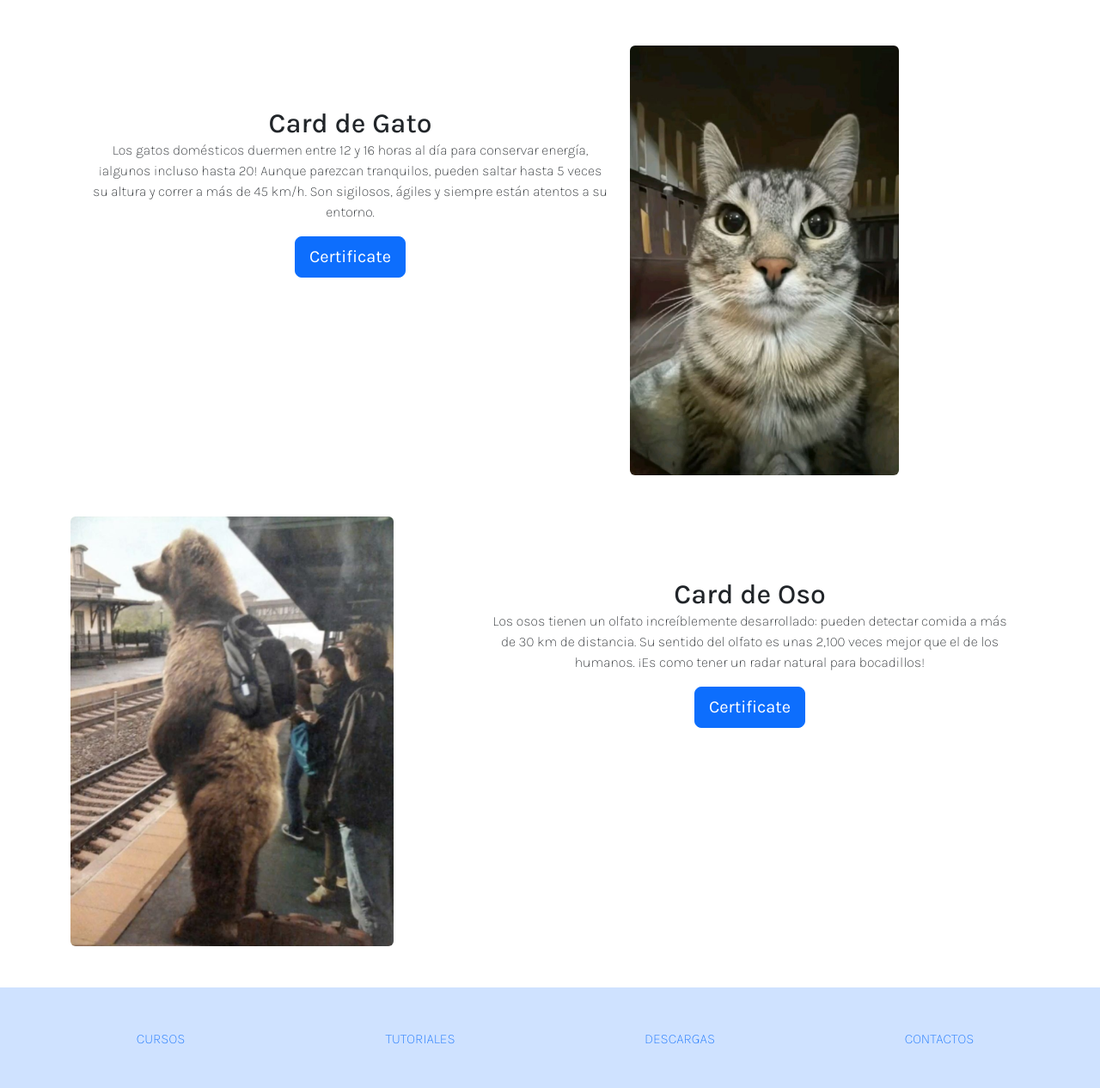
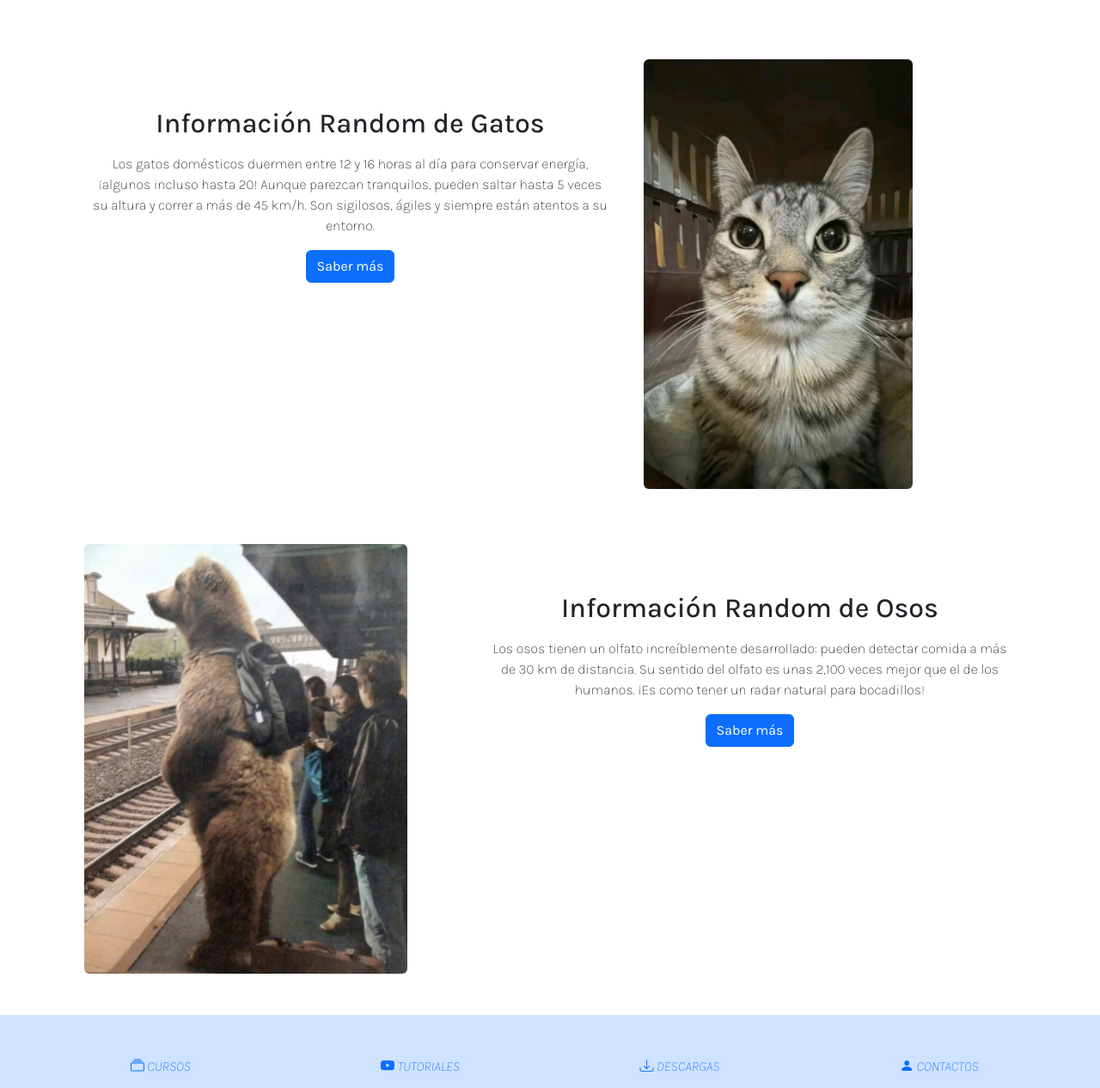
Before and after one commit to Davis26-art/Pagina_web_Bootstrap, a plain HTML site: page index.html in a window 1280 px wide. Shown: the part 1862-3128 px from the top of the page at 86% size. Drawn offline with nearby package versions, Linux system fonts and the light colour scheme.

Commit message:
Add files via upload

```diff
--- a/index.html
+++ b/index.html
@@ -10,7 +10,7 @@
 
     <link rel="stylesheet" href="styles.css">
 
-    <link rel="icon" type="image/x-icon" href="IMG/Perro Pensativo.png">
+    <link rel="icon" type="image/x-icon" href="IMG/Hamster Cel.jpg">
 
     <link rel="preconnect" href="https://fonts.googleapis.com">
     <link rel="preconnect" href="https://fonts.gstatic.com" crossorigin>
@@ -18,6 +18,7 @@
     <link rel="preconnect" href="https://fonts.gstatic.com" crossorigin>
     <link href="https://fonts.googleapis.com/css2?family=Karla:ital,wght@0,200..800;1,200..800&display=swap"
         rel="stylesheet">
+    <link rel="stylesheet" href="https://cdn.jsdelivr.net/npm/bootstrap-icons@1.13.1/font/bootstrap-icons.min.css">
 
     <title>Inicio</title>
 </head>
@@ -76,7 +77,7 @@
                 <img src="IMG/Oso patineta.png" class="d-block w-100" alt="...">
             </div>
             <div class="carousel-item" style="max-height: 700px;">
-                <img src="IMG/Ardilla Roja.jpg" class="d-block w-100" alt="...">
+                <img src="IMG/Hamster.jpg" class="d-block w-100" alt="...">
             </div>
         </div>
         <button class="carousel-control-prev" type="button" data-bs-target="#carouselExampleIndicators"
@@ -128,7 +129,7 @@
         <div class="row">
             <div class="col-lg-4 col-md-12 my-2">
                 <div class="card border-0">
-                    <img src="IMG/Oso patineta.png" class="card-img-top rounded-4" alt="...">
+                    <img src="IMG/Oso Perezoso.jpg" class="card-img-top rounded-4" alt="...">
                     <div class="card-body">
                         <h5 class="card-title">Osos</h5>
                         <p class="card-text text-black">Los osos hibernan para ahorrar energía, ¡y pueden dormir hasta 6
@@ -172,18 +173,19 @@
         <div class="row g-0">
             <div class="col-md-7 d-flex flex-column justify-content-center align-items-center">
                 <div class="card-body text-center mt-5 pt-4 px-4">
-                    <h2 class="card-title">Card de Gato</h2>
-                    <p class="card-text">Los gatos domésticos duermen entre 12 y 16 horas al día para conservar energía,
+                    <h2 class="card-title">Información Random de Gatos</h2>
+                    <p class="card-text mt-3">Los gatos domésticos duermen entre 12 y 16 horas al día para conservar
+                        energía,
                         ¡algunos incluso hasta 20! Aunque parezcan tranquilos, pueden saltar hasta 5 veces su altura y
                         correr a más de 45 km/h. Son sigilosos, ágiles y siempre están atentos a su entorno.</p>
                     <div class="text-center mt-3">
-                        <a href="" class="btn btn-primary btn-lg">Certificate</a>
+                        <a href="" class="btn btn-primary btn-lg-4">Saber más</a>
                     </div>
                 </div>
             </div>
             <div class="col-md-5">
-                <img src="IMG/gato.png" alt="..." class="img-fluid rounded"
-                    style="max-height: 500px; object-fit: cover;">
+                <img src="IMG/gato.png" alt="..." class="img-fluid rounded mx-3 mt-3
+                " style="max-height: 500px; object-fit: cover;">
             </div>
         </div>
     </div>
@@ -191,17 +193,18 @@
     <div class="container mt-5">
         <div class="row g-0">
             <div class="col-md-5">
-                <img src="IMG/oso_estudioso.png" alt="..." class="img-fluid rounded"
+                <img src="IMG/Oso Estudioso.png" alt="..." class="img-fluid rounded mx-3 mt-3"
                     style="max-height: 500px; object-fit: cover;">
             </div>
             <div class="col-md-7 d-flex flex-column justify-content-center align-items-center">
                 <div class="card-body text-center mt-5 pt-4 px-4">
-                    <h2 class="card-title">Card de Oso</h2>
-                    <p class="card-text">Los osos tienen un olfato increíblemente desarrollado: pueden detectar comida a
+                    <h2 class="card-title">Información Random de Osos</h2>
+                    <p class="card-text mt-3">Los osos tienen un olfato increíblemente desarrollado: pueden detectar
+                        comida a
                         más de 30 km de distancia. Su sentido del olfato es unas 2,100 veces mejor que el de los
                         humanos. ¡Es como tener un radar natural para bocadillos!</p>
                     <div class="text-center mt-3">
-                        <a href="" class="btn btn-primary btn-lg">Certificate</a>
+                        <a href="" class="btn btn-primary btn-lg-4">Saber más</a>
                     </div>
                 </div>
             </div>
@@ -213,10 +216,14 @@
     <footer>
         <div class="container-fluid bg-primary-subtle p-5 text-center mt-5">
             <div class="row">
-                <div class="col"><a href="" class="text-decoration-none text-primary">CURSOS</a></div>
-                <div class="col"><a href="" class="text-decoration-none text-primary">TUTORIALES</a></div>
-                <div class="col"><a href="" class="text-decoration-none text-primary">DESCARGAS</a></div>
-                <div class="col"><a href="" class="text-decoration-none text-primary">CONTACTOS</a></div>
+                <div class="col"><a href="" class="text-decoration-none text-primary"><i
+                            class="bi bi-collection"> CURSOS</i></a></div>
+                <div class="col"><a href="" class="text-decoration-none text-primary"><i
+                            class="bi bi-youtube"> TUTORIALES</i></a></div>
+                <div class="col"><a href="" class="text-decoration-none text-primary"><i
+                            class="bi bi-download"> DESCARGAS</i></a></div>
+                <div class="col"><a href="" class="text-decoration-none text-primary"><i
+                            class="bi bi-person-fill"> CONTACTOS</i></a></div>
             </div>
         </div>
         <div class="text-center text-white p-3" style="background-color: rgb(28, 46, 51);">
```
Also changed, not shown: IMG/Hamster Cel.jpg (added), IMG/Hamster.jpg (added), IMG/Oso Estudioso.png (added), IMG/Oso Perezoso.jpg (added), IMG/Perro Pensativo.png, styles.css (line endings or trailing spaces).
